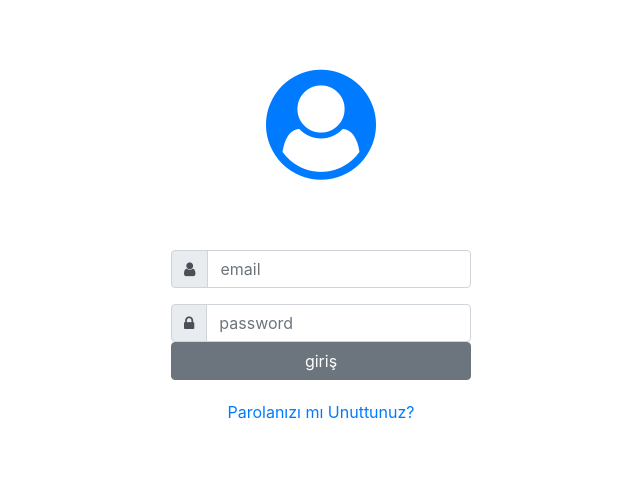
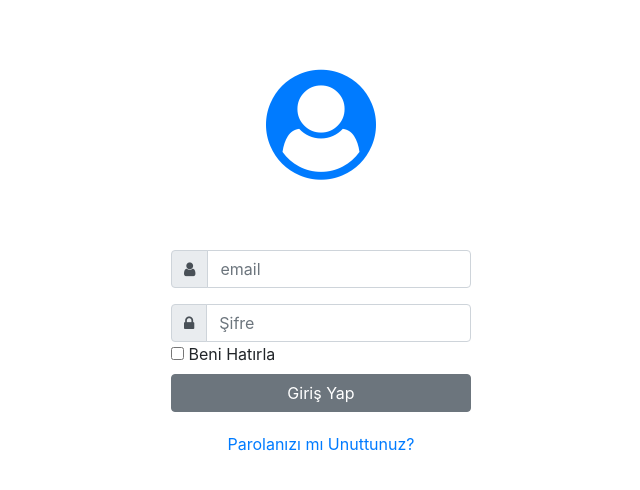
Before and after one commit to deyisk/StokTakipProgrami, a React (Create React App) app: page /Login in a window 1280 px wide. Shown: the top 490 px of the page, without its empty margins (319-959 px from the left). Built offline with nearby package versions, Linux system fonts and the light colour scheme.

Commit message:
localstorage işlemleri

```diff
--- a/package.json
+++ b/package.json
@@ -8,6 +8,7 @@
     "@testing-library/react": "^11.2.6",
     "@testing-library/user-event": "^12.8.3",
     "bootstrap": "^4.6.0",
+    "formik": "^2.2.6",
     "g": "^2.0.1",
     "jquery": "^3.6.0",
     "mdbreact": "^5.0.2",
--- a/src/App.js
+++ b/src/App.js
@@ -15,7 +15,6 @@ import urun from "./components/urun/Urun";
 import login from "./components/login/Login";
 import forgot from "./components/forgot/Forgot";
 import main from "./components/main/Main";
-import add from "./components/urun/add/Add";
 
 const App = () => {
   let [auth, setAuth] = React.useState(
@@ -34,15 +33,14 @@ const App = () => {
   return (
     <Router>
       <Switch component={App}>
-        <Route exact path="/" component={login} />
+        <Route exact path="/" component={main} />
         <Route exact path="/Main" component={main} />
 
         <Route exact path="/Depo" component={depo} />
         <Route exact path="/Kategori" component={kategori} />
         <Route exact path="/Urun" component={urun} />
+        <Route exact path="/Forgot" component={forgot} />
         <Route exact path="/Login" component={login} />
-        <Route exact path="/Forgot" component={forgot} />
-        <Route exact path="/Add" component={add} />
       </Switch>
     </Router>
   );
--- a/src/components/login/Login.js
+++ b/src/components/login/Login.js
@@ -1,8 +1,35 @@
 import "./Login.css";
-import React from "react";
+import React, { createContext, useReducer, useEffect, useState } from "react";
 import { Link } from "react-router-dom";
 
 class Login extends React.Component {
+  state = {
+    email: "",
+    pwd: "",
+    rememberMe: false,
+  };
+
+  componentDidMount() {
+    const rememberMe = localStorage.getItem("rememberMe") === "true";
+    const email = rememberMe ? localStorage.getItem("email") : "";
+    const pwd = rememberMe ? localStorage.getItem("pwd") : "";
+    this.setState({ email, rememberMe, pwd });
+  }
+
+  handleChange = (event) => {
+    const input = event.target;
+    const value = input.type === "checkbox" ? input.checked : input.value;
+
+    this.setState({ [input.name]: value });
+  };
+
+  handleFormSubmit = () => {
+    const { email, rememberMe, pwd } = this.state;
+    localStorage.setItem("rememberMe", rememberMe);
+    localStorage.setItem("email", rememberMe ? email : "");
+    localStorage.setItem("pwd", rememberMe ? pwd : "");
+  };
+
   render() {
     return (
       <div className="log">
@@ -17,10 +44,9 @@ class Login extends React.Component {
               </h4>
               <div className="image"></div>
             </div>
-
             <div className="body-form">
-              <form>
-                <div className="input-group mb-3" id="email">
+              <form onSubmit={this.handleFormSubmit}>
+                <div className="input-group mb-3">
                   <div className="input-group-prepend">
                     <span className="input-group-text">
                       <i class="fa fa-user"></i>
@@ -29,11 +55,14 @@ class Login extends React.Component {
 
                   <input
                     type="text"
+                    name="email"
+                    placeholder="email"
                     className="form-control"
-                    placeholder="email"
-                    id="mail"
+                    value={this.state.email}
+                    onChange={this.handleChange}
                   />
                 </div>
+
                 <div className="input-group mb3" id="password">
                   <div className="input-group-prepend">
                     <span className="input-group-text">
@@ -43,24 +72,26 @@ class Login extends React.Component {
                   </div>
 
                   <input
+                    name="pwd"
+                    value={this.state.pwd}
                     type="text"
                     className="form-control"
-                    placeholder="password"
-                    id="pwd"
+                    placeholder="Şifre"
+                    onChange={this.handleChange}
                   />
                 </div>
 
-                <button
-                  type="button"
-                  id="sbt"
-                  className="btn btn-secondary btn-block"
-                  onClick={() => {
-                    localStorage.setItem("user", true);
-
-                    window.location.href = "/main";
-                  }}
-                >
-                  giriş
+                <label>
+                  <input
+                    name="rememberMe"
+                    checked={this.state.rememberMe}
+                    onChange={this.handleChange}
+                    type="checkbox"
+                  />{" "}
+                  Beni Hatırla
+                </label>
+                <button type="submit" className="btn btn-secondary btn-block">
+                  Giriş Yap{" "}
                 </button>
 
                 <div className="message">
--- a/src/components/sidebar/Sidebar.js
+++ b/src/components/sidebar/Sidebar.js
@@ -3,7 +3,6 @@ import { Link } from "react-router-dom";
 import Dropdown from "./dropdown/Dropdown";
 import { isMobile, isMobileOnly } from "react-device-detect";
 import React from "react";
-
 function Sidebar({ activePage }) {
   console.log("ismobile", isMobile);
 
--- a/src/components/sidebar/dropdown/Dropdown.js
+++ b/src/components/sidebar/dropdown/Dropdown.js
@@ -44,11 +44,6 @@ class Dropdown extends Component {
               <i className="fa fa-gift"></i>
               <Link to="/urun">Ürün</Link>
             </div>
-
-            <div className="sidebar__link">
-              <i className="fa fa-gift"></i>
-              <Link to="/add">Add</Link>
-            </div>
           </div>
         ) : null}
       </div>
--- a/src/index.js
+++ b/src/index.js
@@ -8,7 +8,6 @@ ReactDOM.render(
   <React.StrictMode>
     <App />
   </React.StrictMode>,
-
   document.getElementById("root")
 );
 
```
Also changed, not shown: 1 other file (tests, documents, lock files or other folders).
